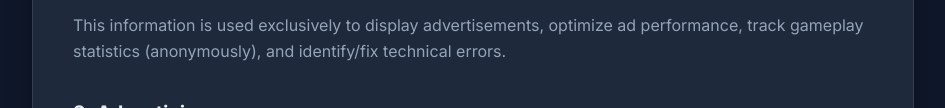
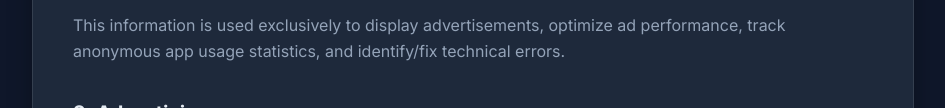
Before and after one commit to sneakyappstudios/privacy-policy, a plain HTML site: page index.html in a window 1280 px wide. Shown: the part 692-800 px from the top of the page, without its empty margins (167-1112 px from the left). Drawn offline with Linux system fonts and the light colour scheme.

Commit message:
Update index.html

```diff
--- a/index.html
+++ b/index.html
@@ -136,8 +136,7 @@
             <li>Crash logs, performance metrics, and error diagnostics (for fixing bugs and stability issues)</li>
         </ul>
         <p>
-            This information is used exclusively to display advertisements, optimize ad performance, track gameplay
-            statistics (anonymously), and identify/fix technical errors.
+            This information is used exclusively to display advertisements, optimize ad performance, track anonymous app usage statistics, and identify/fix technical errors.
         </p>
 
         <h2>2. Advertising</h2>
```
